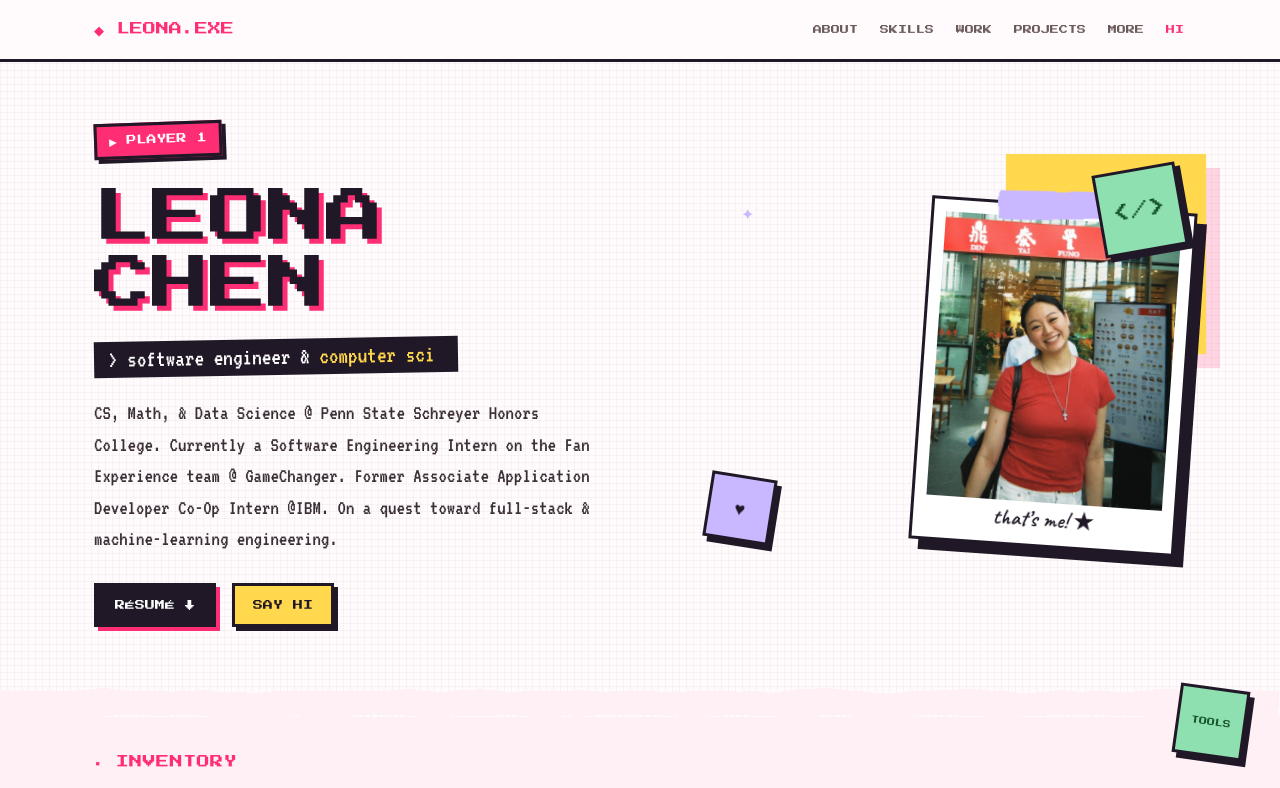
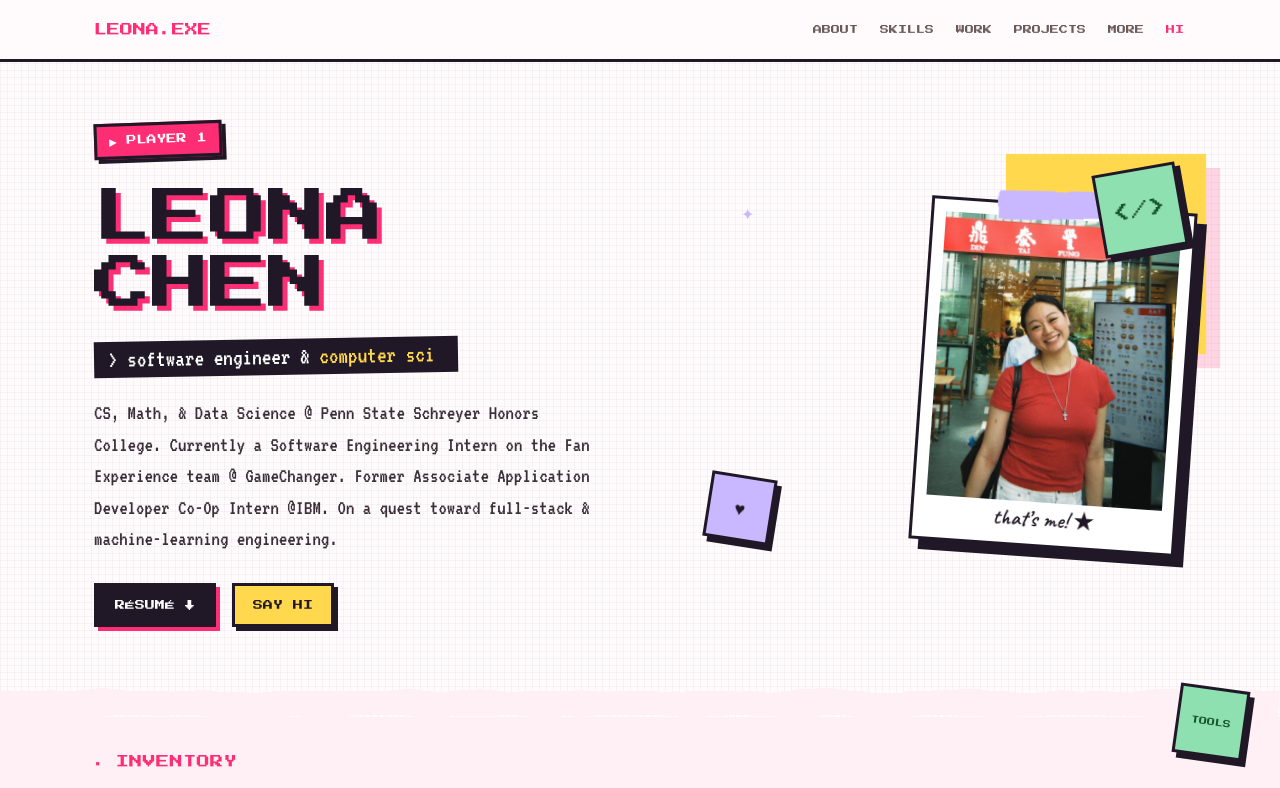
Before and after one commit to leonac24/portfolio, a React (Create React App) app: page / in a window 1280 px wide. Shown: the top 788 px of the page. Built offline with nearby package versions, Linux system fonts and the light colour scheme.

Commit message:
Remove diamond glyph from navbar logo

```diff
--- a/src/components/Navbar.js
+++ b/src/components/Navbar.js
@@ -18,7 +18,7 @@ function Navbar() {
   return (
     <nav className="px-nav">
       <div className="px-nav-inner">
-        <a href="#about" className="px-logo" onClick={close}>&#9670; LEONA.EXE</a>
+        <a href="#about" className="px-logo" onClick={close}>LEONA.EXE</a>
 
         <button
           className="px-nav-toggle"
```
